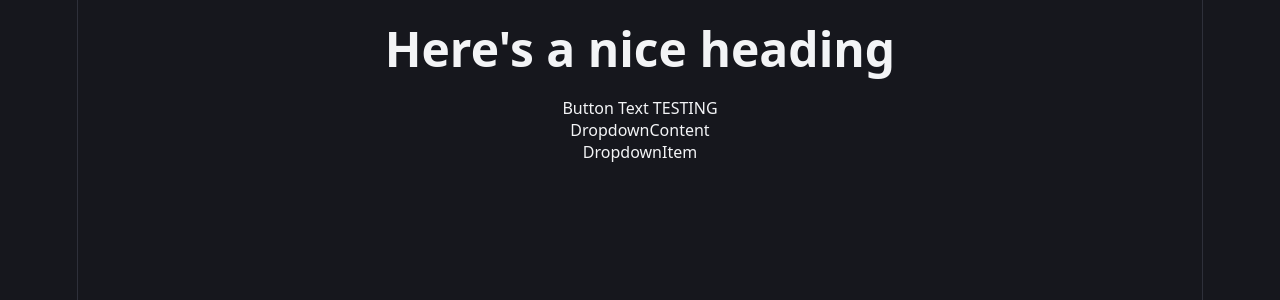
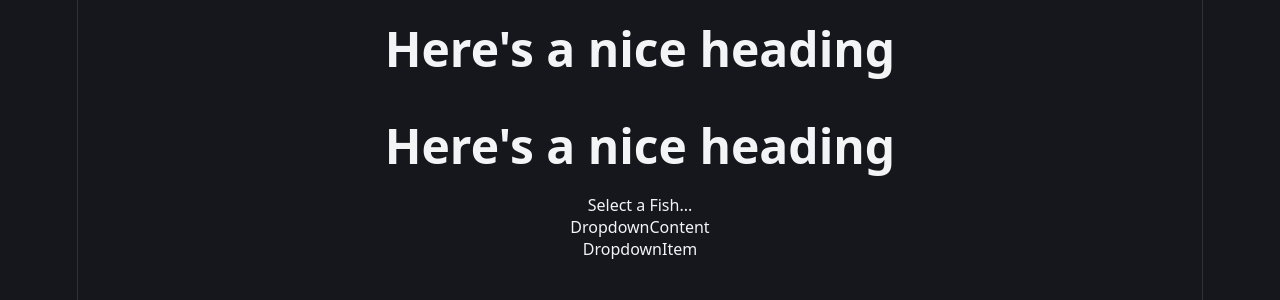
Before and after one commit to Yakowboi/abyss-roe-calc, a React (Vite) app: page / in a window 1280 px wide. Shown: the top 300 px of the page. Built offline with nearby package versions, Linux system fonts and the light colour scheme.

Commit message:
refactor(app): change props and contents of Dropdown

```diff
--- a/src/App.tsx
+++ b/src/App.tsx
@@ -7,11 +7,9 @@ function App() {
 
   return (
     <>
-      <Dropdown
-        buttonText="Button Text TESTING"
-        content={<p>LOREM IPSUM</p>}
-        dataObj={fishData}
-      />
+      <h1>Here's a nice heading</h1>
+
+      <Dropdown buttonText="Select a Fish..." dataObj={fishData} />
     </>
   );
 }
```
